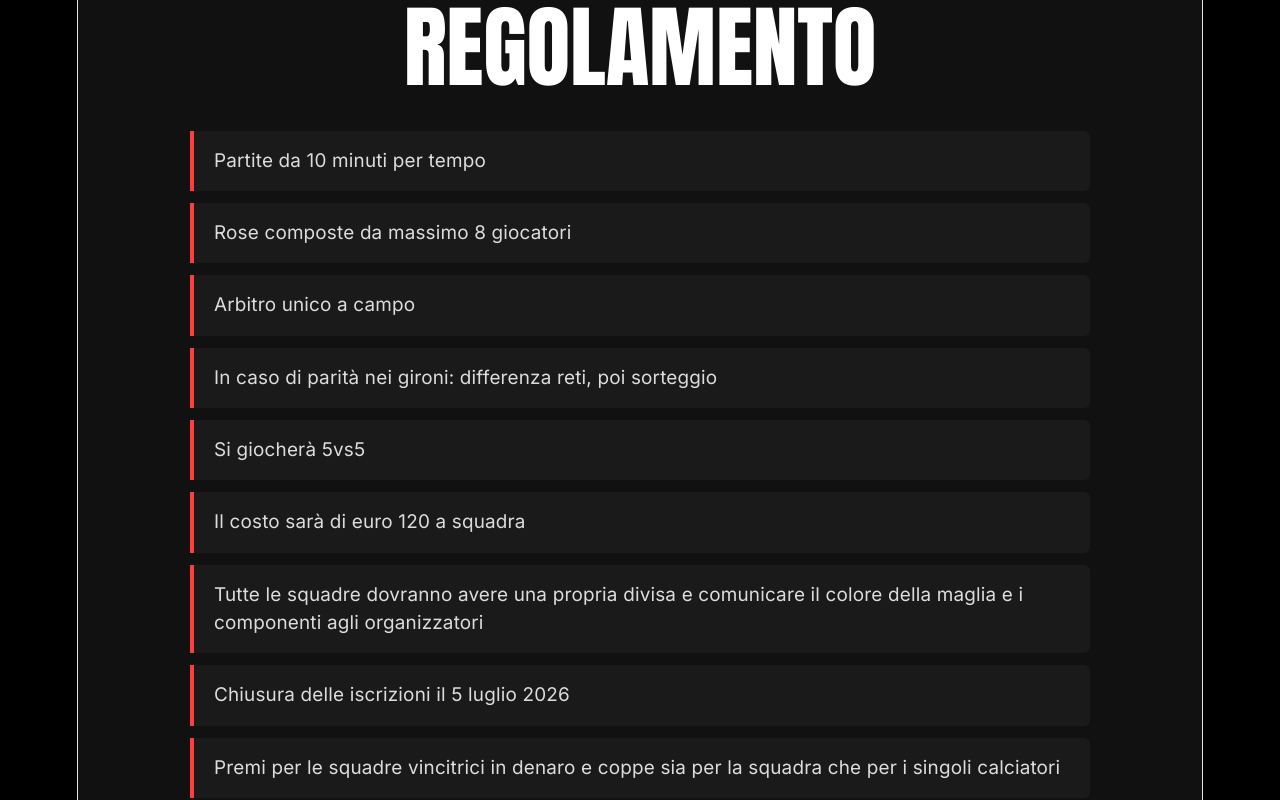
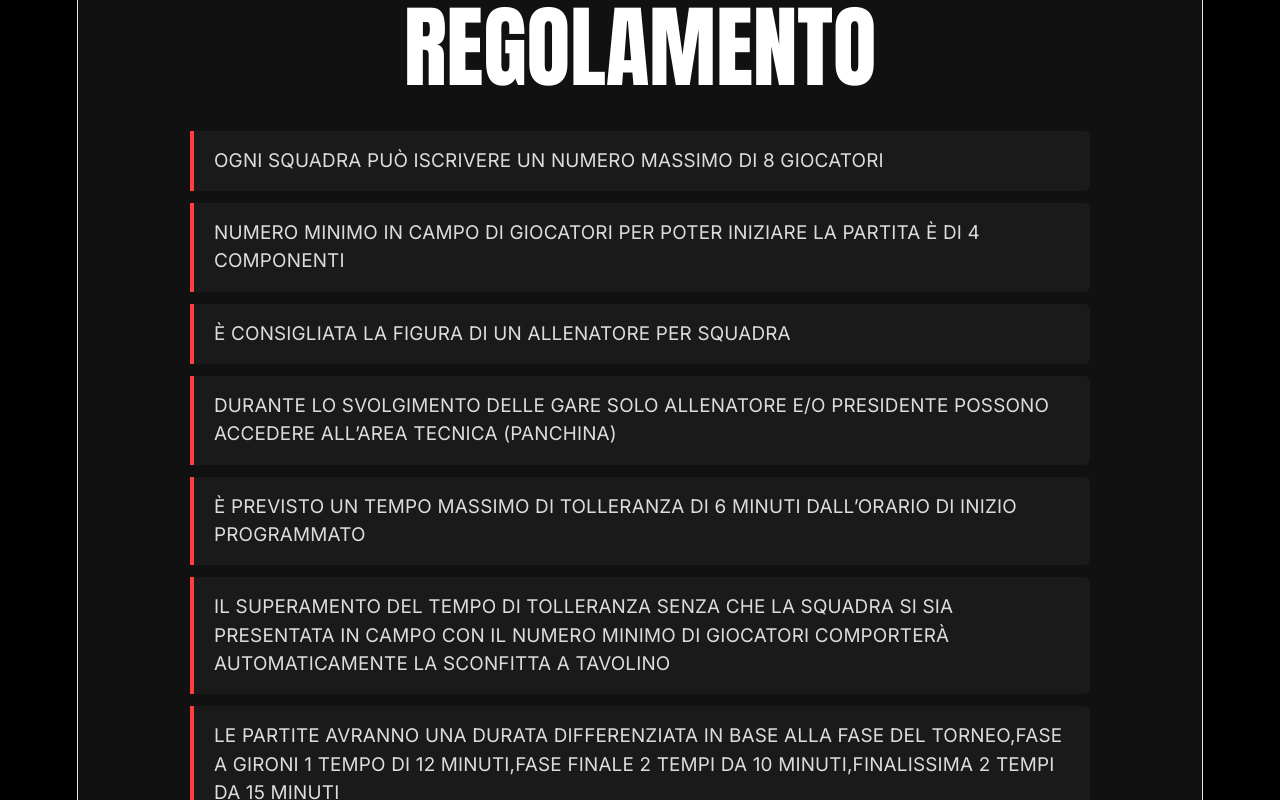
Before and after one commit to mirko77-web/torneo-sotto-orologio, a React (Vite) app: page / in a window 1280 px wide. Shown: the part 4220-5020 px from the top of the page. Built offline with nearby package versions, Linux system fonts and the light colour scheme.

Commit message:
modififcato il regolamneto

```diff
--- a/src/App.css
+++ b/src/App.css
@@ -369,16 +369,30 @@ html, body {
   .section-title {
     font-size: 2.5rem !important;
   }
-
 .sponsor-grid {
-    grid-template-columns: repeat(2, 1fr);
+  display: grid;
+  grid-template-columns: repeat(2, 1fr);  /* sempre 2 colonne, si adattano */
   gap: 12px;
+  margin-top: 30px;
+  width: 100%;
 }
 
 .sponsor-card {
+  display: flex;
+  align-items: center;
+  justify-content: center;
+  background: #1a1a1a;
+  border: 1px solid rgba(255,255,255,0.1);
+  border-radius: 10px;
   padding: 16px;
-    min-height: 90px;
+  min-height: 100px;
+  transition: border-color 0.3s ease, transform 0.2s ease;
+  overflow: hidden;        /* taglia tutto ciò che esce */
+  box-sizing: border-box;  /* il padding non aggiunge larghezza */
 }
+.sponsor-card:hover {
+  border-color: #ff3e3e;
+  transform: translateY(-2px);
 
 }
 .contact-list {
@@ -404,6 +418,14 @@ html, body {
 .contact-item:hover {
   transform: scale(1.1);
   color: #ff3e3e;
+}
+.sponsor-card img {
+  max-width: 100%;
+  max-height: 80px;
+  width: auto;
+  height: auto;
+  object-fit: contain;
+  mix-blend-mode: lighten;
 }
 
 .contact-item svg {
@@ -599,3 +621,4 @@ html, body {
     width: 100%;
   }
 }
+}
--- a/src/App.jsx
+++ b/src/App.jsx
@@ -19,15 +19,15 @@ const socialItems = [
 ];
 
 const regole = [
-  'Partite da 10 minuti per tempo',
-  'Rose composte da massimo 8 giocatori',
-  'Arbitro unico a campo',
-  'In caso di parità nei gironi: differenza reti, poi sorteggio',
-  'Si giocherà 5vs5',
-  'Il costo sarà di euro 120 a squadra',
-  'Tutte le squadre dovranno avere una propria divisa e comunicare il colore della maglia e i componenti agli organizzatori',
-  'Chiusura delle iscrizioni il 5 luglio 2026',
-  'Premi per le squadre vincitrici in denaro e coppe sia per la squadra che per i singoli calciatori',
+  'OGNI SQUADRA PUÒ ISCRIVERE UN NUMERO MASSIMO DI 8 GIOCATORI',
+  'NUMERO MINIMO IN CAMPO DI GIOCATORI PER POTER INIZIARE LA PARTITA È DI 4 COMPONENTI',
+  'È CONSIGLIATA LA FIGURA DI UN ALLENATORE PER SQUADRA',
+  'DURANTE LO SVOLGIMENTO DELLE GARE SOLO ALLENATORE E/O PRESIDENTE POSSONO ACCEDERE ALL’AREA TECNICA (PANCHINA)',
+  'È PREVISTO UN TEMPO MASSIMO DI TOLLERANZA DI 6 MINUTI DALL’ORARIO DI INIZIO PROGRAMMATO',
+  'IL SUPERAMENTO DEL TEMPO DI TOLLERANZA SENZA CHE LA SQUADRA SI SIA PRESENTATA IN CAMPO CON IL NUMERO MINIMO DI GIOCATORI COMPORTERÀ AUTOMATICAMENTE LA SCONFITTA A TAVOLINO',
+  'LE PARTITE AVRANNO UNA DURATA DIFFERENZIATA IN BASE ALLA FASE DEL TORNEO,FASE A GIRONI 1 TEMPO DI 12 MINUTI,FASE FINALE 2 TEMPI DA 10 MINUTI,FINALISSIMA 2 TEMPI DA 15 MINUTI',
+  'LA LISTA UFFICIALE DEI GIOCATORI DEVE ESSERE DEPOSITATA ENTRO IL 5 LUGLIO. CONTESTUALMENTE ALLA CONSEGNA DELLA LISTA, DOVRÀ ESSERE EFFETTUATO IL SALDO  (euro 120) DELLA QUOTA DI ISCRIZIONE',
+  'PREMI IN DENARO E COPPE PER SQUADRE VINCITRICI E SINGOLI TALENTI (MIGLIOR PORTIERE, MIGLIOR GIOCATORE, CAPOCANNONIERE, MIGLIOR ALLENATORE)',
 ];
 
 const sponsors = [
```
Lines whose indentation alone changed are shown as unchanged.
